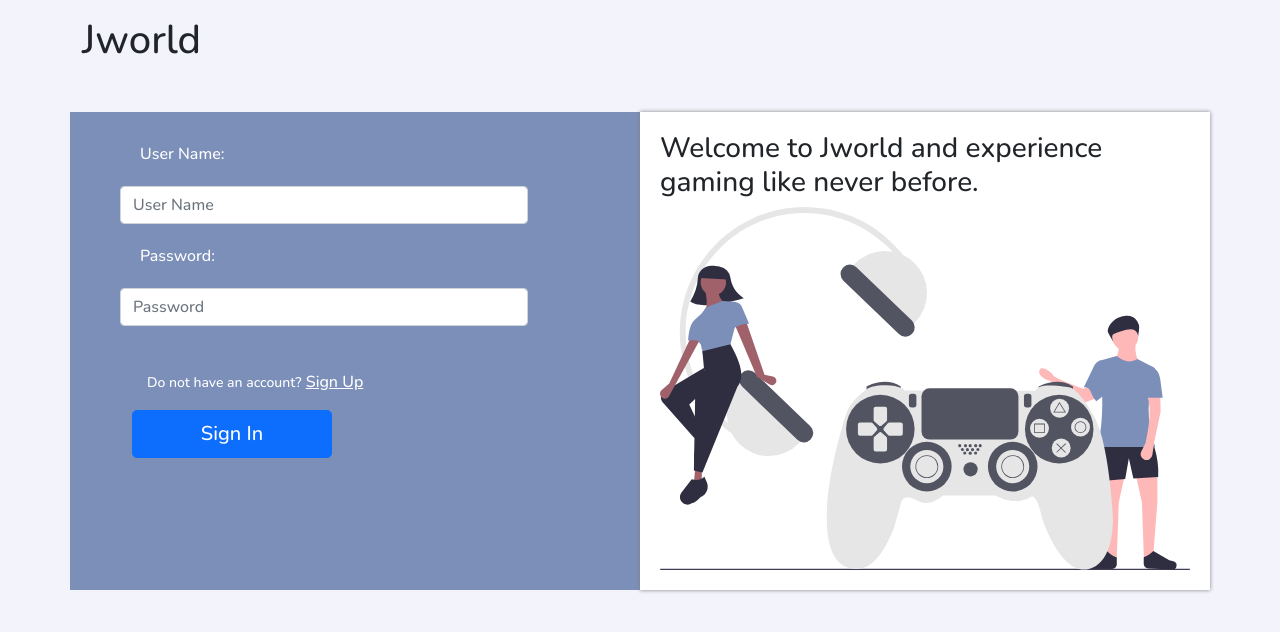
After one commit to OGENDI/JWorld, a Flask app: page /login in a window 1280 px wide. The commit adds this page. Shown: the top 632 px of the page. Run offline with Flask 2, Linux system fonts and the light colour scheme.

Commit message:
worked on the login page

```diff
--- a/app/routes.py
+++ b/app/routes.py
@@ -1,8 +1,9 @@
 from crypt import methods
 from app.models import User
 from flask import render_template,request, redirect,url_for,flash,abort
+from flask_login import login_user,logout_user,login_required,current_user
 from app import render_template,app,db
-from app.forms import RegisterForm
+from app.forms import RegisterForm,LoginForm
 
 
 @app.route('/',methods=['GET','POST'])
@@ -17,3 +18,16 @@ def home_page():
         for error_message in form.errors.values():
             flash(f'There was an error with creating a user: {error_message}',category='danger')
     return render_template('landing.html',form=form)
+
+@app.route('/login',methods=['GET','POST'])
+def login():
+    form = LoginForm()
+    if form.validate_on_submit():
+        attempted_user = User.query.filter_by(username=form.username.data).first()
+        if attempted_user and attempted_user.check_password_correction(attempted_password=form.password.data):
+            login_user(attempted_user)
+            flash(f'Success! You are logged in as {attempted_user.username}',category='success')
+            return redirect(url_for('home_page'))
+        else:
+            flash('Username and password do not match! Please try again',category='danger')
+    return render_template('login.html',form=form)
--- a/app/static/style.css
+++ b/app/static/style.css
@@ -29,3 +29,24 @@ body{
     font-size: 30px;
     color: #F06BAE;
 }
+/* login page */
+.info{
+    box-shadow: 0px 0px 4px 0px gray;
+    padding: 20px;
+}
+.sign{
+    color: white;
+}
+.input{
+    margin: 20px;
+    width: 80%;
+}
+.label{
+    margin-left: 5vh;
+}
+.query{
+    margin-left: -25px;
+}
+.signIn{
+    width: 200px;
+}
--- a/app/templates/landing.html
+++ b/app/templates/landing.html
@@ -69,8 +69,10 @@
 
                             {{ form.password2.label() }}
                             {{ form.password2(class='form-control',placeholder='Confirm password...') }}
+                            <div class="account">
+                                <p>Already have an account? <a href="{{ url_for('login')}}">Login</a></p>
+                            </div>
                             <br>
-
                     </div>
                     <div class="modal-footer">
                         {{ form.submit(class="btn btn-primary mb-4", style="margin-left: 8vh;")}}
--- /dev/null
+++ b/app/templates/login.html
@@ -0,0 +1,41 @@
+<!DOCTYPE html>
+<html lang="en">
+<head>
+    <meta charset="UTF-8">
+    <meta http-equiv="X-UA-Compatible" content="IE=edge">
+    <meta name="viewport" content="width=device-width, initial-scale=1.0">
+    <link href="https://cdn.jsdelivr.net/npm/bootstrap@5.0.2/dist/css/bootstrap.min.css" rel="stylesheet"
+        integrity="sha384-EVSTQN3/azprG1Anm3QDgpJLIm9Nao0Yz1ztcQTwFspd3yD65VohhpuuCOmLASjC" crossorigin="anonymous">
+    <script src="https://cdn.jsdelivr.net/npm/bootstrap@5.0.2/dist/js/bootstrap.bundle.min.js" integrity="sha384-MrcW6ZMFYlzcLA8Nl+NtUVF0sA7MsXsP1UyJoMp4YLEuNSfAP+JcXn/tWtIaxVXM" crossorigin="anonymous"></script>
+    <link rel="stylesheet" href="../static/style.css">
+    <title>Login</title>
+</head>
+<body>
+    <div class="container">
+        <h1 class="mt-3">Jworld</h1>
+        <div class="row">
+            <div class="col-md-6 sign" style="background: #7C8FB9;margin-top: 5vh;padding: 30px;">
+                <form method="POST" class="form-register">
+                    {{ form.csrf_token() }}
+                    {{ form.username.label(class="label") }}
+                    {{ form.username(class="form-control input", placeholder="User Name") }}
+
+                    {{ form.password.label(class="label") }}
+                    {{ form.password(class="form-control input", placeholder="Password") }}
+
+                    <br>
+                    <div class="checkbox mb-3" style="margin-left: 9vh;">
+                        <small class="query">Do not have an account?</small>
+                        <a style="color: white;" href="{{ url_for('home_page') }}">Sign Up</a>
+                    </div>
+                    {{ form.submit(class="btn signIn btn-lg btn-block btn-primary",style="margin-left:4vh") }}
+                </form>
+            </div>
+            <div class="col-md-6 info" style="background: white;margin-top: 5vh;">
+                <h3>Welcome to Jworld and experience gaming like never before.</h3>
+                <img class="img-fluid" src="../static/Images/form.svg" alt="">
+            </div>
+        </div>
+    </div>
+</body>
+</html>
```
Also changed, not shown: app/static/Images/form.svg (added).
